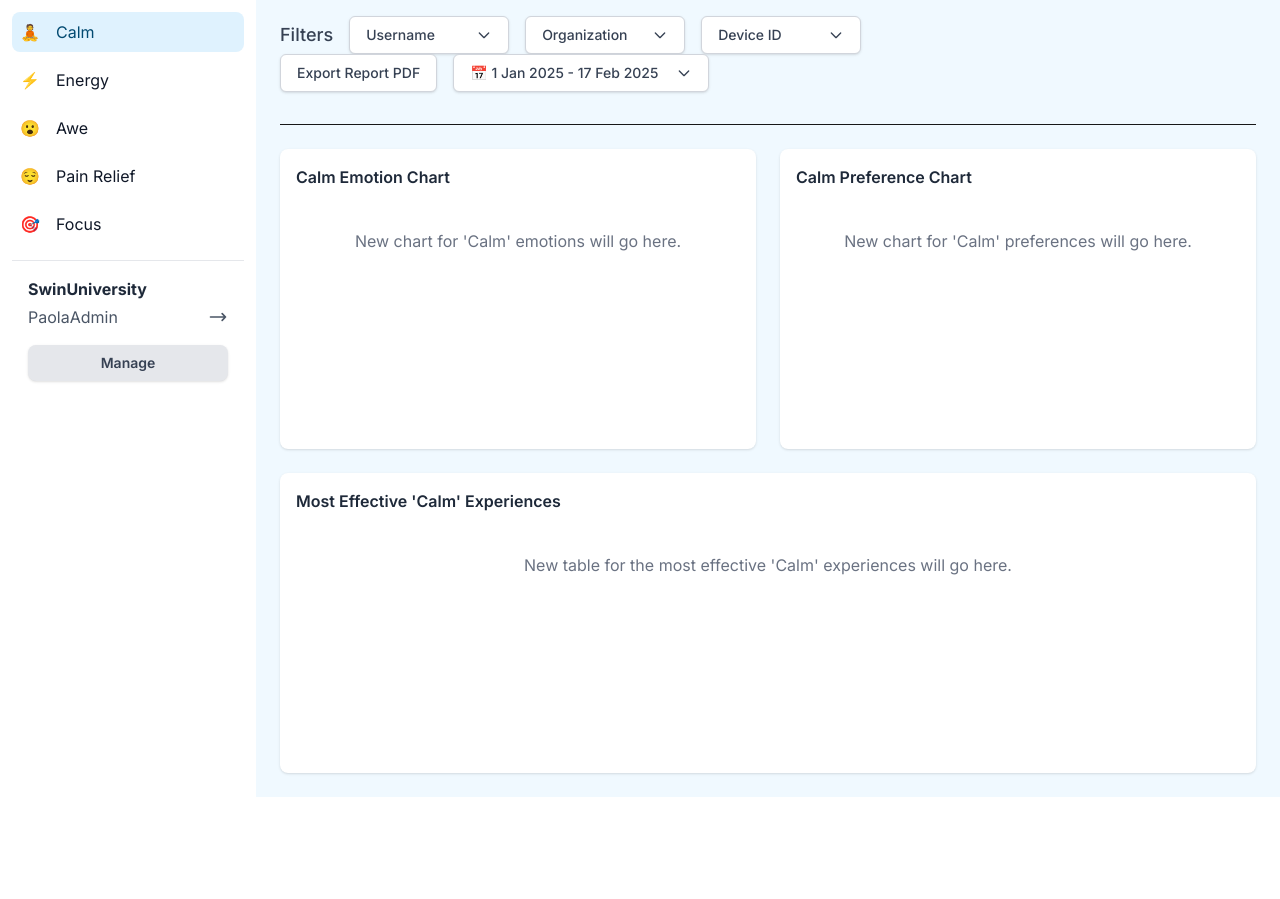
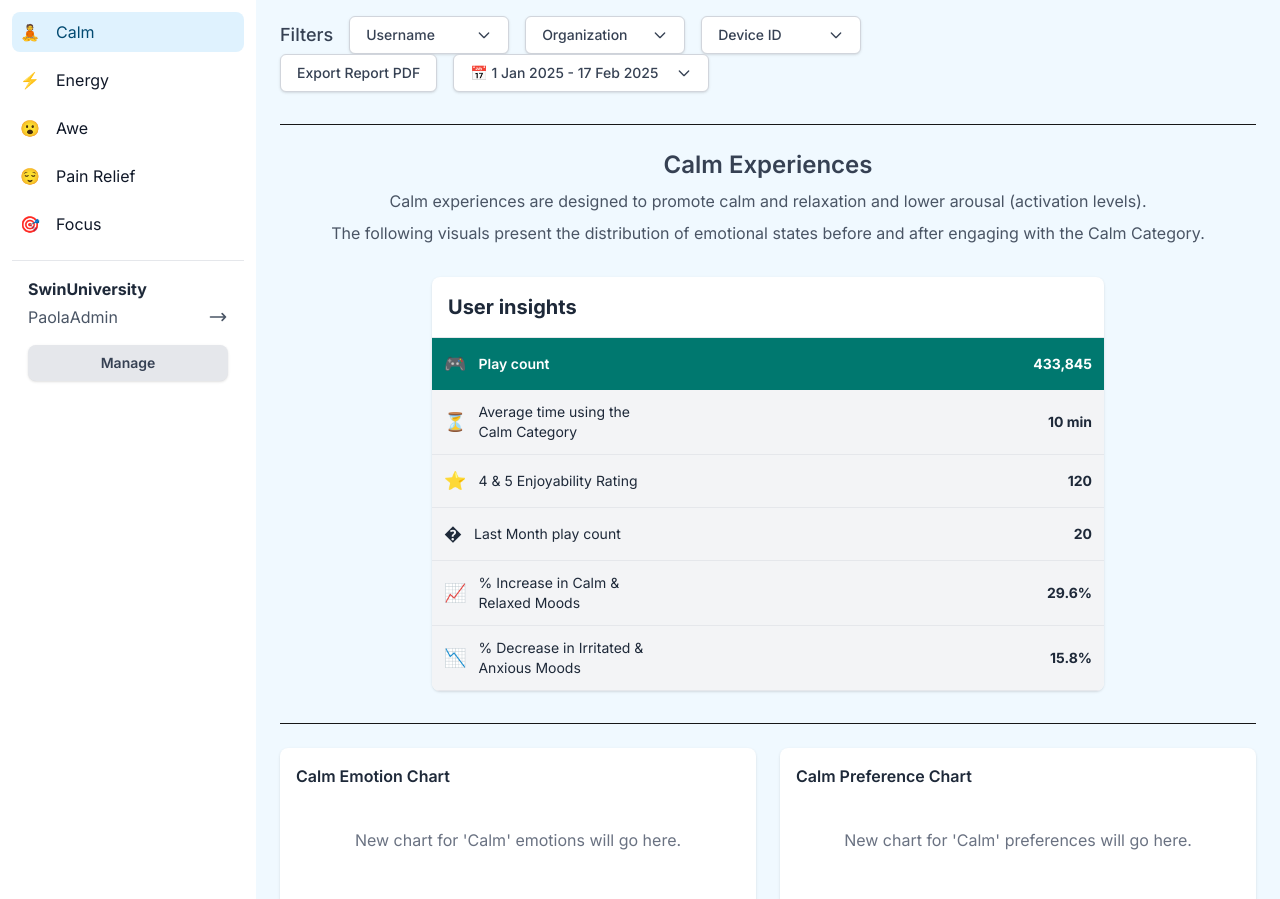
Before and after one commit to DrPaola-Araiza/liminal-dashboard-2, a Next.js app: page /analytics/calm in a window 1280 px wide. Shown: the part 1060-1959 px from the top of the page. Built offline with nearby package versions, Linux system fonts and the light colour scheme.

Commit message:
calm insights

```diff
--- a/app/analytics/calm/page.tsx
+++ b/app/analytics/calm/page.tsx
@@ -1,6 +1,7 @@
 // app/analytics/calm/page.tsx
 import AnalyticsSidebar from "../../../components/AnalyticsSidebar";
 import AnalyticsFilters from "../../../components/AnalyticsFilters";
+import CalmUserInsights from "../../../components/CalmUserInsights"; // Import the new component
 
 // Note: We have removed the imports for the general chart components.
 
@@ -20,6 +21,20 @@ export default function CalmAnalyticsPage() {
         {/* Reusing the same filters component */}
         <div className="mt-6">
           <AnalyticsFilters />
+        </div>
+
+        {/* --- NEW SECTION: Calm Experiences Intro & User Insights --- */}
+        <div className="mt-8 border-t pt-6">
+            <div className="max-w-4xl mx-auto text-center mb-8">
+                <h2 className="text-2xl font-semibold text-gray-700">Calm Experiences</h2>
+                <p className="mt-2 text-gray-600">
+                    Calm experiences are designed to promote calm and relaxation and lower arousal (activation levels).
+                </p>
+                <p className="mt-2 text-gray-600">
+                    The following visuals present the distribution of emotional states before and after engaging with the Calm Category.
+                </p>
+            </div>
+            <CalmUserInsights />
         </div>
 
         {/* Placeholder content for Calm-specific data visualizations */}
--- /dev/null
+++ b/components/CalmUserInsights.tsx
@@ -0,0 +1,40 @@
+// components/CalmUserInsights.tsx
+import React from 'react';
+
+// A simple data structure for the insight rows
+const insightsData = [
+  { icon: '🎮', label: 'Play count', value: '433,845' },
+  { icon: '⏳', label: 'Average time using the Calm Category', value: '10 min' },
+  { icon: '⭐', label: '4 & 5 Enjoyability Rating', value: '120' },
+  { icon: '�', label: 'Last Month play count', value: '20' },
+  { icon: '📈', label: '% Increase in Calm & Relaxed Moods', value: '29.6%' },
+  { icon: '📉', label: '% Decrease in Irritated & Anxious Moods', value: '15.8%' },
+];
+
+// The component to render a single row in the table
+const InsightRow = ({ icon, label, value, isHeader }: { icon: string, label: string, value: string, isHeader?: boolean }) => (
+  <div className={`flex items-center text-sm ${isHeader ? 'bg-teal-700 text-white font-semibold' : 'bg-gray-100 text-gray-800 border-b border-gray-200'}`}>
+    <div className="w-1/3 p-3 flex items-center">
+      <span className="mr-3 text-lg">{icon}</span>
+      <span>{label}</span>
+    </div>
+    <div className="w-2/3 p-3 font-bold text-right">
+      {value}
+    </div>
+  </div>
+);
+
+// The main component for the user insights table
+export default function CalmUserInsights() {
+  return (
+    <div className="bg-white rounded-lg shadow overflow-hidden max-w-2xl mx-auto">
+      <h3 className="text-xl font-bold text-gray-800 p-4">User insights</h3>
+      <div className="border-t border-gray-200">
+        <InsightRow icon="🎮" label="Play count" value="433,845" isHeader />
+        {insightsData.slice(1).map((item, index) => (
+          <InsightRow key={index} icon={item.icon} label={item.label} value={item.value} />
+        ))}
+      </div>
+    </div>
+  );
+}
```
